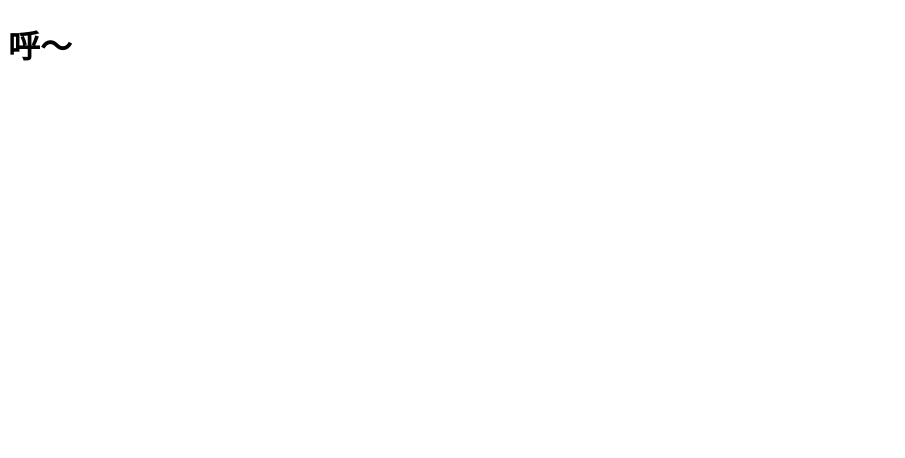
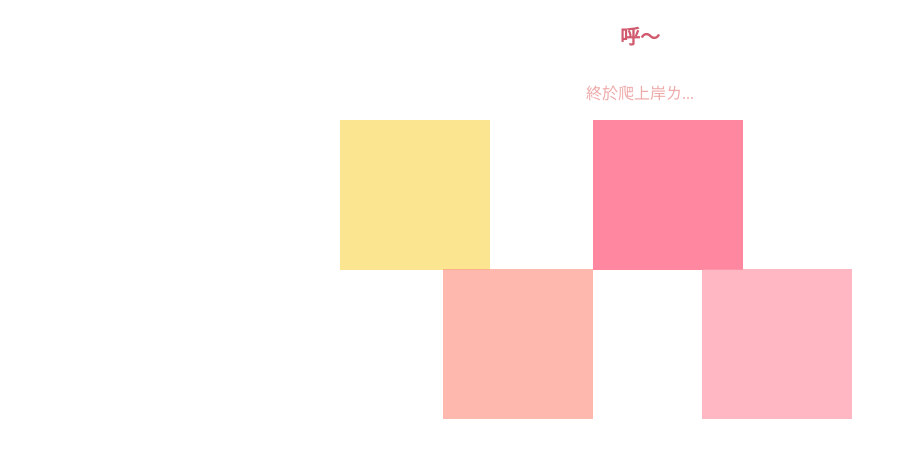
Before and after one commit to luciachenxx/test, a plain HTML site: page index.html in a window 1280 px wide. Shown: the whole page, without its empty margins (0-905 px from the left). Drawn offline with Linux system fonts and the light colour scheme.

Commit message:
新增css與字

```diff
--- a/index.css
+++ b/index.css
@@ -0,0 +1,60 @@
+.container {
+    width: 100%;
+    height: 100%;
+    display: flex;
+    justify-content: center;
+    flex-direction: column;
+    align-items: center;
+}
+
+h1 {
+    color: #D05A6E;
+    font-size: 20px;
+}
+
+p {
+    color: #EEA9A9;
+
+}
+
+.box1 {
+    width: 150px;
+    height: 150px;
+    background-color: #FBDA61;
+    opacity: 0.7;
+}
+
+.box2 {
+    width: 150px;
+    height: 150px;
+    background-color: #FF9A8B;
+    position: relative;
+    right: 47px;
+    bottom: -149px;
+    opacity: 0.7;
+}
+
+.box3 {
+    width: 150px;
+    height: 150px;
+    background-color: #FF6A88;
+    position: relative;
+    right: 47px;
+    bottom: 0;
+    opacity: 0.8;
+}
+
+.box4 {
+    width: 150px;
+    height: 150px;
+    background-color: #FF99AC;
+    position: relative;
+    right: 88px;
+    bottom: -149px;
+    opacity: 0.7;
+}
+
+.boxstyle {
+    display: flex;
+    border-radius: 30px;
+}
--- a/index.html
+++ b/index.html
@@ -1,13 +1,28 @@
 <!DOCTYPE html>
 <html lang="en">
+
 <head>
     <meta charset="UTF-8">
     <meta http-equiv="X-UA-Compatible" content="IE=edge">
     <meta name="viewport" content="width=device-width, initial-scale=1.0">
+    <link rel="stylesheet" href="index.css">
     <title>Document</title>
 </head>
+
 <body>
-    <h1>呼～</h1>
+    <div class="container">
+        <h1>呼～</h1>
+        <p>終於爬上岸ㄌ...</p>
 
+        <div class="boxstyle">
+            <div class="box1"></div>
+            <div class="box2"></div>
+            <div class="box3"></div>
+            <div class="box4"></div>
+            <div class="box5"></div>
+        </div>
+    </div>
+    </div>
 </body>
+
 </html>
```
Also changed, not shown: page1.html (+16 -0 lines).
